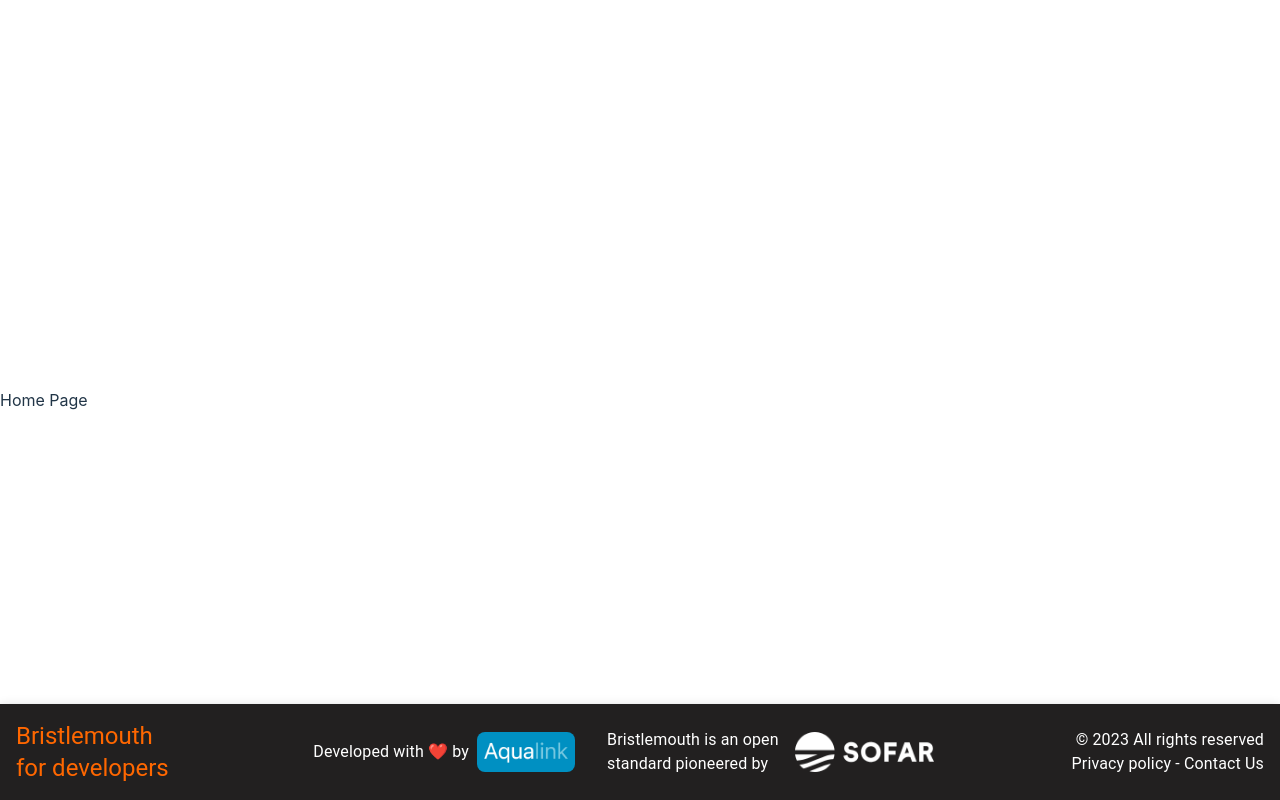
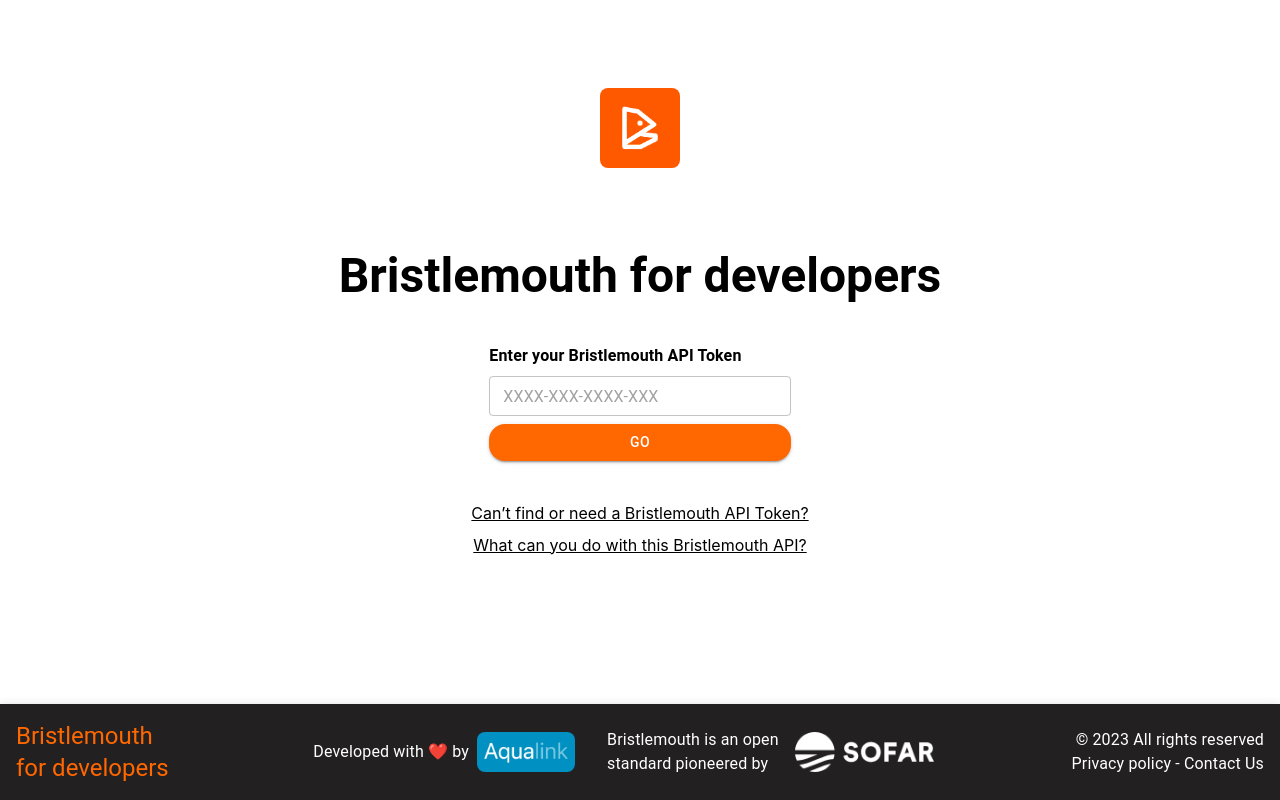
Before and after one commit to aqualinkorg/bristlemouth-explorer, a React (Vite) app: page / in a window 1280 px wide. Built offline with nearby package versions, Linux system fonts and the light colour scheme.

Commit message:
Add home page

```diff
--- a/src/index.css
+++ b/src/index.css
@@ -2,10 +2,6 @@
   font-family: Inter, system-ui, Avenir, Helvetica, Arial, sans-serif;
   line-height: 1.5;
   font-weight: 400;
-
-  color-scheme: light dark;
-  color: rgba(255, 255, 255, 0.87);
-  background-color: #242424;
 
   font-synthesis: none;
   text-rendering: optimizeLegibility;
@@ -13,57 +9,3 @@
   -moz-osx-font-smoothing: grayscale;
   -webkit-text-size-adjust: 100%;
 }
-
-a {
-  font-weight: 500;
-  color: #646cff;
-  text-decoration: inherit;
-}
-a:hover {
-  color: #535bf2;
-}
-
-body {
-  margin: 0;
-  display: flex;
-  place-items: center;
-  min-width: 320px;
-  min-height: 100vh;
-}
-
-h1 {
-  font-size: 3.2em;
-  line-height: 1.1;
-}
-
-button {
-  border-radius: 8px;
-  border: 1px solid transparent;
-  padding: 0.6em 1.2em;
-  font-size: 1em;
-  font-weight: 500;
-  font-family: inherit;
-  background-color: #1a1a1a;
-  cursor: pointer;
-  transition: border-color 0.25s;
-}
-button:hover {
-  border-color: #646cff;
-}
-button:focus,
-button:focus-visible {
-  outline: 4px auto -webkit-focus-ring-color;
-}
-
-@media (prefers-color-scheme: light) {
-  :root {
-    color: #213547;
-    background-color: #ffffff;
-  }
-  a:hover {
-    color: #747bff;
-  }
-  button {
-    background-color: #f9f9f9;
-  }
-}
--- a/src/routes/Home/index.tsx
+++ b/src/routes/Home/index.tsx
@@ -1,11 +1,71 @@
+import { Button, Stack, TextField, Typography, styled } from '@mui/material';
 import Footer from 'src/common/Footer';
+import bristlemouthLogo from 'src/assets/bristlemouth-logo.png';
+import React from 'react';
+
+const WrapperDiv = styled('div')(({ theme }) => ({
+  display: 'flex',
+  flexDirection: 'column',
+  justifyContent: 'flex-end',
+  alignItems: 'center',
+  paddingTop: theme.spacing(10),
+  gap: theme.spacing(12),
+}));
+
+const Logo = styled('img')(() => ({
+  borderRadius: '8px',
+  height: '5rem',
+  width: '5rem',
+}));
+
+const StyledButton = styled(Button)(() => ({
+  borderRadius: '16px',
+  color: 'white',
+}));
+
+const StyledLink = styled('a')(() => ({
+  color: 'black',
+}));
 
 function Home() {
+  const [token, setToken] = React.useState<string>('');
+
   return (
-    <>
-      <div>Home Page</div>
+    <WrapperDiv>
+      <Stack direction="column" alignItems="center" spacing={10}>
+        <Logo src={bristlemouthLogo} alt="Bristlemouth logo" />
+        <Stack direction="column" alignItems="center" spacing={5}>
+          <Typography variant="h3" fontWeight="bold">
+            Bristlemouth for developers
+          </Typography>
+          <Stack direction="column" spacing={1} width="50%">
+            <Typography fontWeight="bold">
+              Enter your Bristlemouth API Token
+            </Typography>
+            <TextField
+              value={token}
+              onChange={(e) => setToken(e.target.value)}
+              placeholder="XXXX-XXX-XXXX-XXX"
+              variant="outlined"
+              size="small"
+            />
+            <StyledButton color="primary" variant="contained">
+              GO
+            </StyledButton>
+          </Stack>
+          <Stack direction="column" alignItems="center" spacing={1}>
+            <StyledLink href="google.com">
+              Can’t find or need a Bristlemouth API Token?
+            </StyledLink>
+            <StyledLink href="google.com">
+              What can you do with this Bristlemouth API?
+            </StyledLink>
+          </Stack>
+        </Stack>
+      </Stack>
+
       <Footer />
-    </>
+    </WrapperDiv>
   );
 }
 
```
Also changed, not shown: src/assets/bristlemouth-logo.png (added), 1 other file (tests, documents, lock files or other folders).
